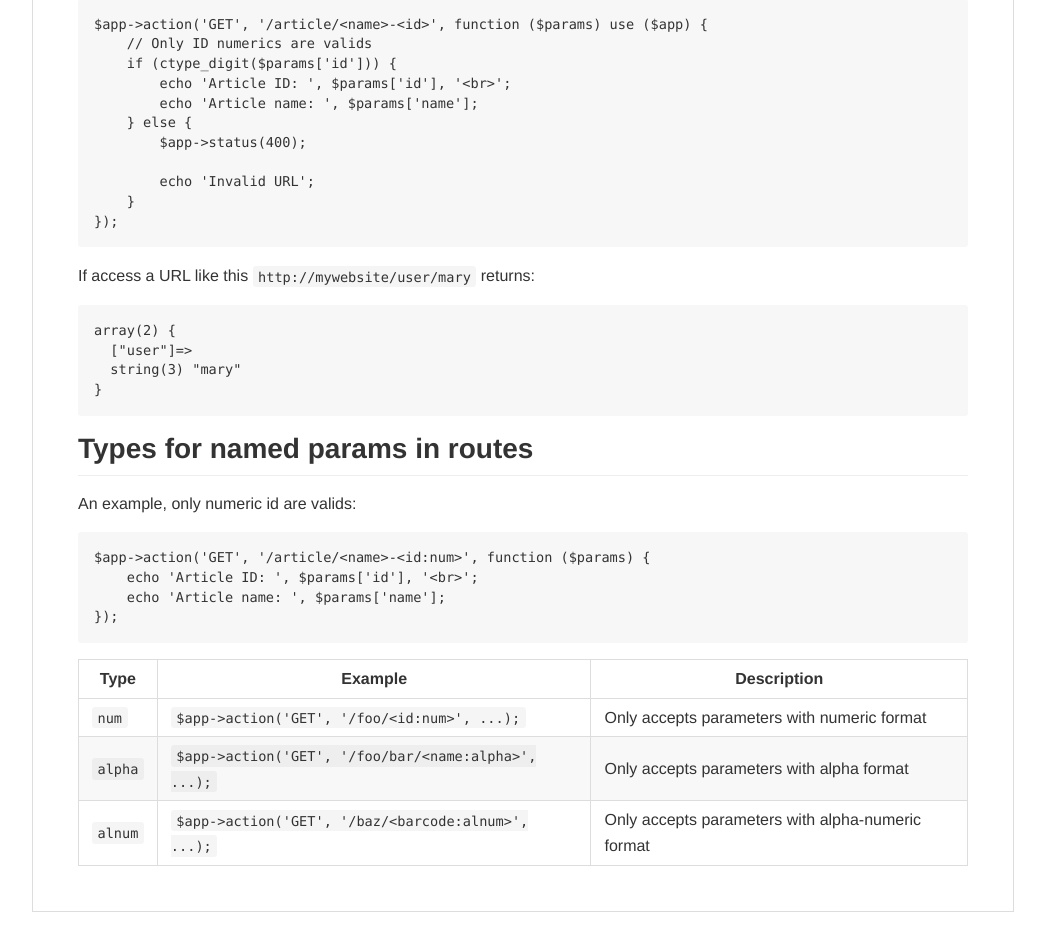
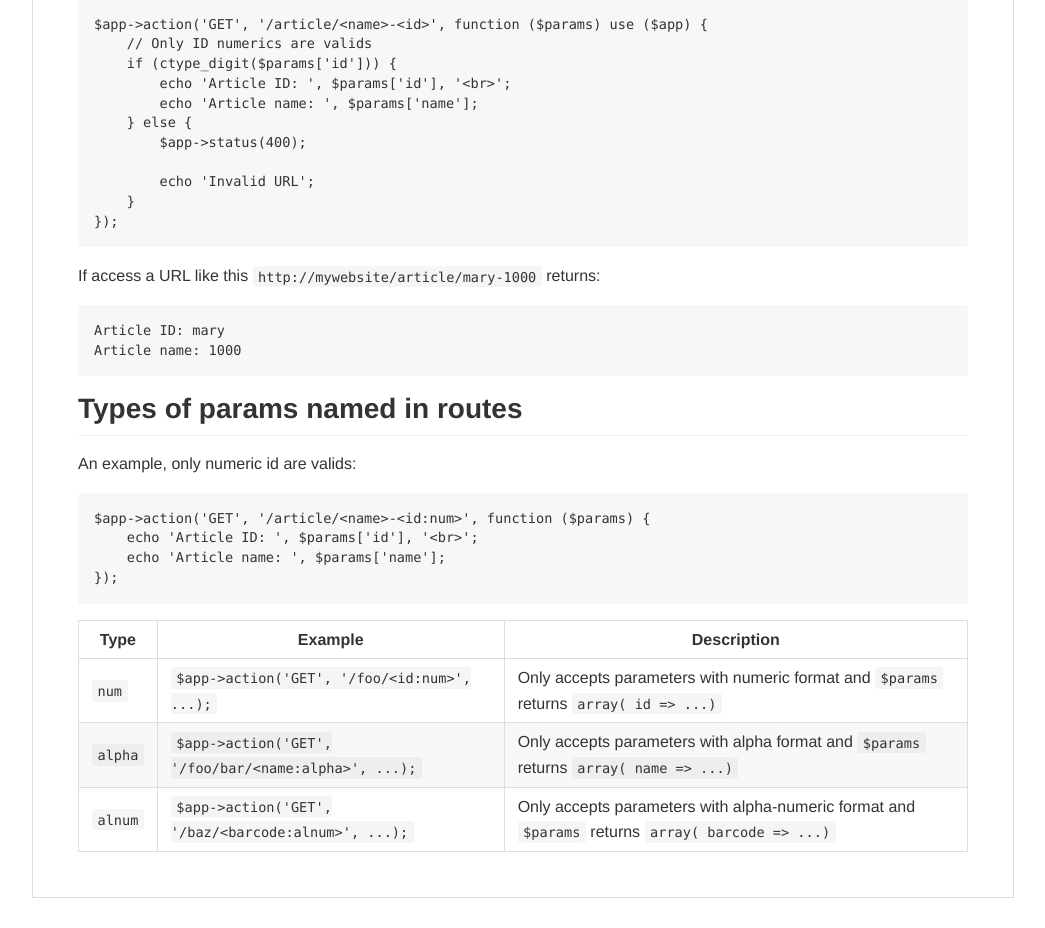
Before and after one commit to inphinit/teeny, a PHP site: page /test/README.html in a window 1280 px wide. Shown: the part 3114-4042 px from the top of the page, without its empty margins (117-1162 px from the left). After the commit the page ends 4012 px from the top, so only its background shows below. Run offline with PHP 8.4, Linux system fonts and the light colour scheme.

Commit message:
Version 0.0.5 :space_invader:
- New "types" in named params for routes
- Fixed pathinfo
- Fixed bugs

```diff
--- a/README.html
+++ b/README.html
@@ -1190,14 +1190,12 @@ Fatal error: require(): Failed opening required &#39;foo/bar/test.php&#39; (incl
 <span class="x">});</span>
 </pre></div>
 
-<p>If access a URL like this <code>http://mywebsite/user/mary</code> returns:</p>
-<div class="codehilite"><pre>array(2) {
-  [&quot;user&quot;]=&gt;
-  string(3) &quot;mary&quot;
-}
+<p>If access a URL like this <code>http://mywebsite/article/mary-1000</code> returns:</p>
+<div class="codehilite"><pre>Article ID: mary
+Article name: 1000
 </pre></div>
 
-<h2 id="types-for-named-params-in-routes">Types for named params in routes<a class="headerlink" href="#types-for-named-params-in-routes" title="Permanent link"></a></h2>
+<h2 id="types-of-params-named-in-routes">Types of params named in routes<a class="headerlink" href="#types-of-params-named-in-routes" title="Permanent link"></a></h2>
 <p>An example, only numeric id are valids:</p>
 <div class="codehilite"><pre><span class="x">$app-&gt;action(&#39;GET&#39;, &#39;/article/&lt;name&gt;-&lt;id:num&gt;&#39;, function ($params) {</span>
 <span class="x">    echo &#39;Article ID: &#39;, $params[&#39;id&#39;], &#39;&lt;br&gt;&#39;;</span>
@@ -1217,17 +1215,17 @@ Fatal error: require(): Failed opening required &#39;foo/bar/test.php&#39; (incl
 <tr>
 <td><code>num</code></td>
 <td><code>$app-&gt;action('GET', '/foo/&lt;id:num&gt;', ...);</code></td>
-<td>Only accepts parameters with numeric format</td>
+<td>Only accepts parameters with numeric format and <code>$params</code> returns <code>array( id =&gt; ...)</code></td>
 </tr>
 <tr>
 <td><code>alpha</code></td>
 <td><code>$app-&gt;action('GET', '/foo/bar/&lt;name:alpha&gt;', ...);</code></td>
-<td>Only accepts parameters with alpha format</td>
+<td>Only accepts parameters with alpha format and <code>$params</code> returns <code>array( name =&gt; ...)</code></td>
 </tr>
 <tr>
 <td><code>alnum</code></td>
 <td><code>$app-&gt;action('GET', '/baz/&lt;barcode:alnum&gt;', ...);</code></td>
-<td>Only accepts parameters with alpha-numeric format</td>
+<td>Only accepts parameters with alpha-numeric format and <code>$params</code> returns <code>array( barcode =&gt; ...)</code></td>
 </tr>
 </tbody>
 </table></article></body></html>
--- a/index.php
+++ b/index.php
@@ -65,6 +65,12 @@ $app->action('GET', '/test/foo/<name:alpha>', 'teste');
 // Example: http://localhost:8000/test/bar/f0f0f0
 $app->action('GET', '/test/bar/<barcode:alnum>', 'teste');
 
+$app->action('GET', '/decimal/<value:decimal>', 'teste');
+
+$app->action('GET', '/uuid/<value:uuid>', 'teste');
+
+$app->action('GET', '/version/<value:version>', 'teste');
+
 function teste($params) {
     echo '<h1>Results:</h1>';
     echo '<pre>';
```
Also changed, not shown: examples/home.php (+8 -0 lines), README.md, 1 other file.
